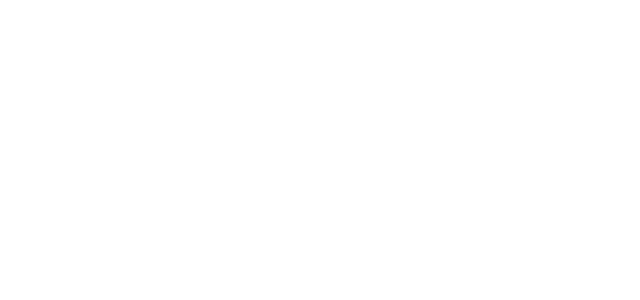
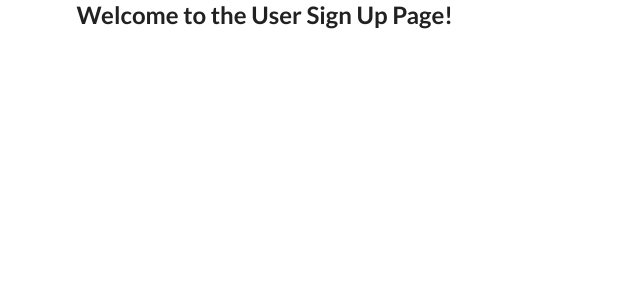
Before and after one commit to jordanXYsoon1998/split-calculator-venmo, a React (Create React App) app in the folder frontend/: page /sign-up in a window 1280 px wide. Shown: the top 300 px of the page, without its empty margins (0-640 px from the left). Built offline with nearby package versions, Linux system fonts and the light colour scheme.

Commit message:
Skeleton pages

```diff
--- a/frontend/src/components/App.js
+++ b/frontend/src/components/App.js
@@ -5,9 +5,12 @@ import {
   Switch
 } from 'react-router-dom';
 
+import history from '../history';
 import Landing from './pages/Landing';
 import MainApp from './pages/MainApp';
-import history from '../history';
+import UserLogin from './pages/UserLogin';
+import UserSignUp from './pages/UserSignUp';
+import VenmoLogin from './pages/VenmoLogin';
 
 const App = () => {
   return (
@@ -16,6 +19,9 @@ const App = () => {
         <Switch>
           <Route path="/" exact component={Landing} />
           <Route path="/main-app" component={MainApp} />
+          <Route path="/login" component={UserLogin} />
+          <Route path="/sign-up" component={UserSignUp} />
+          <Route path="/venmo-login" component={VenmoLogin} />
         </Switch>
       </Router>
     </div>
--- a/frontend/src/components/pages/Landing.js
+++ b/frontend/src/components/pages/Landing.js
@@ -3,10 +3,10 @@ import { Link } from 'react-router-dom';
 
 const Landing = () => {
   return (
-    <React.Fragment>
+    <div>
       <h2>Welcome to the Landing Page!</h2>
       <Link to="/main-app" className="ui primary button">Get Started</Link>
-    </React.Fragment>
+    </div>
   );
 };
 
--- /dev/null
+++ b/frontend/src/components/pages/UserLogin.js
@@ -0,0 +1,11 @@
+import React from 'react';
+
+const UserLogin = () => {
+  return (
+    <div>
+      <h2>Welcome to the Login Page!</h2>
+    </div>
+  );
+};
+
+export default UserLogin;
--- /dev/null
+++ b/frontend/src/components/pages/UserSignUp.js
@@ -0,0 +1,11 @@
+import React from 'react';
+
+const UserSignUp = () => {
+  return (
+    <div>
+      <h2>Welcome to the User Sign Up Page!</h2>
+    </div>
+  );
+};
+
+export default UserSignUp;
--- /dev/null
+++ b/frontend/src/components/pages/VenmoLogin.js
@@ -0,0 +1,11 @@
+import React from 'react';
+
+const VenmoLogin = () => {
+  return (
+    <div>
+      <h2>Welcome to the Venmo Login Page!</h2>
+    </div>
+  );
+};
+
+export default VenmoLogin;
```
